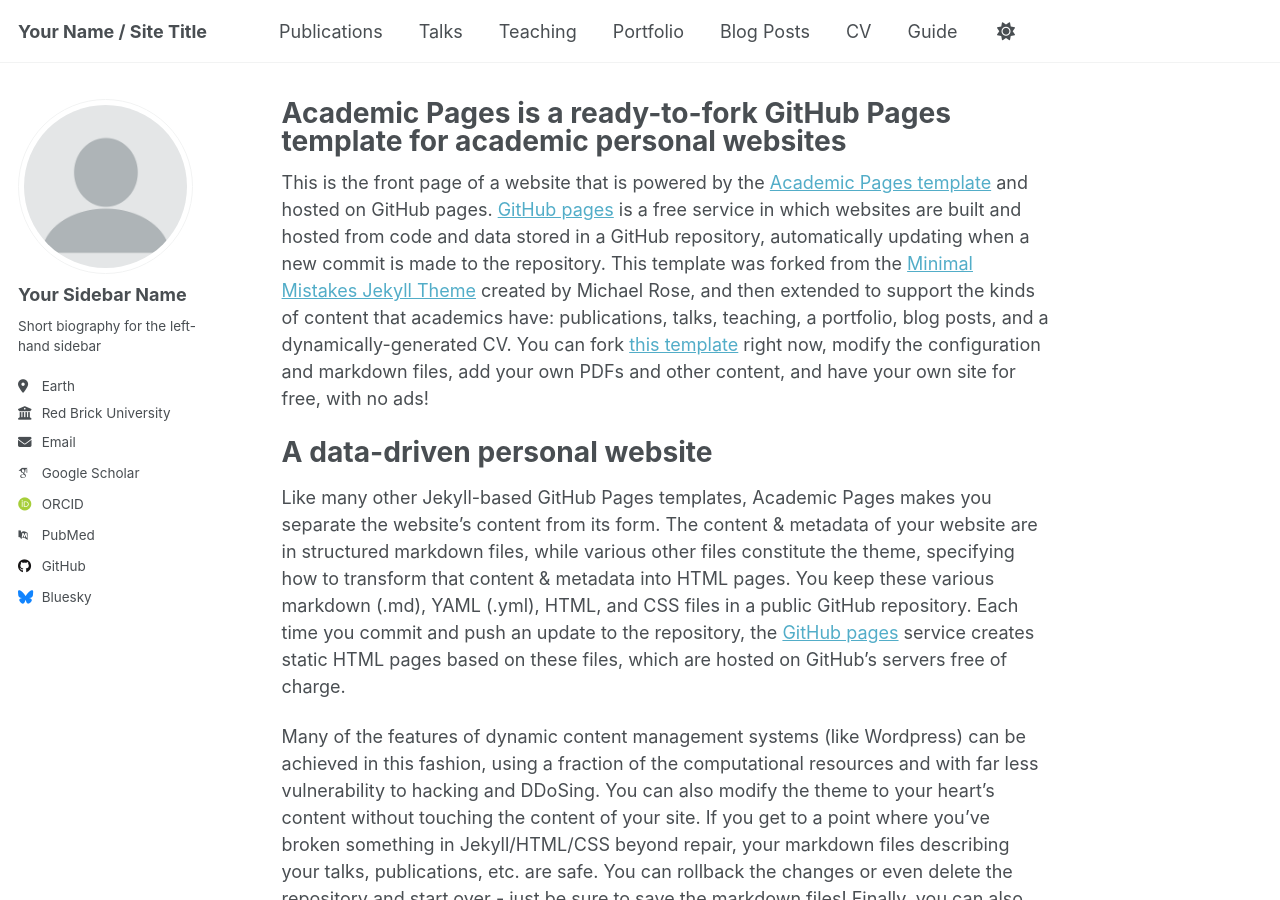
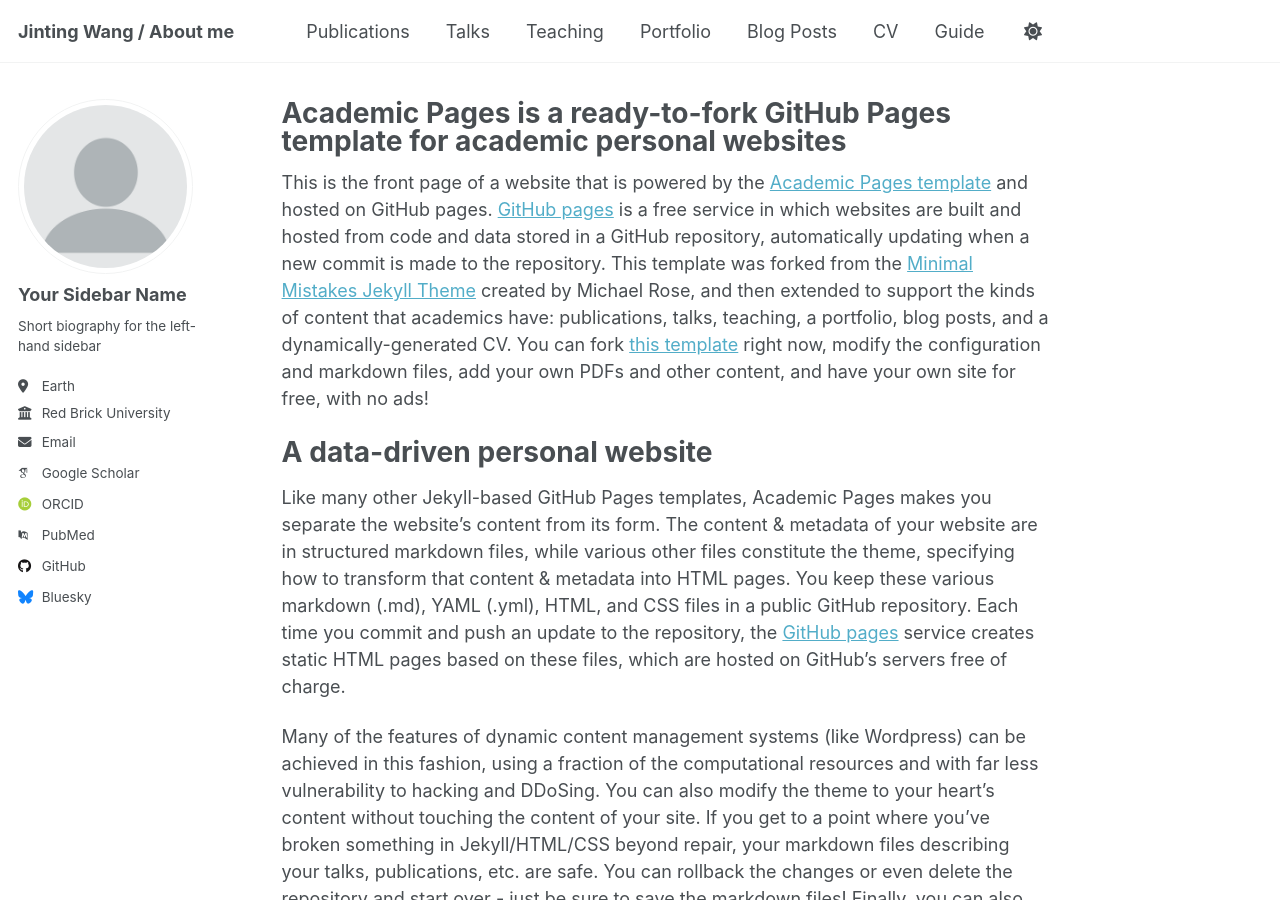
Before and after one commit to beria-moon/Beria.github.io, a Jekyll site: the page built from _pages/about.md, in a window 1280 px wide and 900 px high. Built offline with Jekyll 4.4.1, drawn with Linux system fonts in a browser that asks for light colours; some web fonts are replaced.

Commit message:
Update _config.yml

```diff
--- a/_config.yml
+++ b/_config.yml
@@ -9,7 +9,7 @@
 # Basic Site Settings
 locale                   : "en-US"
 site_theme               : "default"
-title                    : "Your Name / Site Title"
+title                    : "Jinting Wang / About me"
 title_separator          : "-"
 name                     : &name "Your Name"
 description              : &description "personal description"
```
